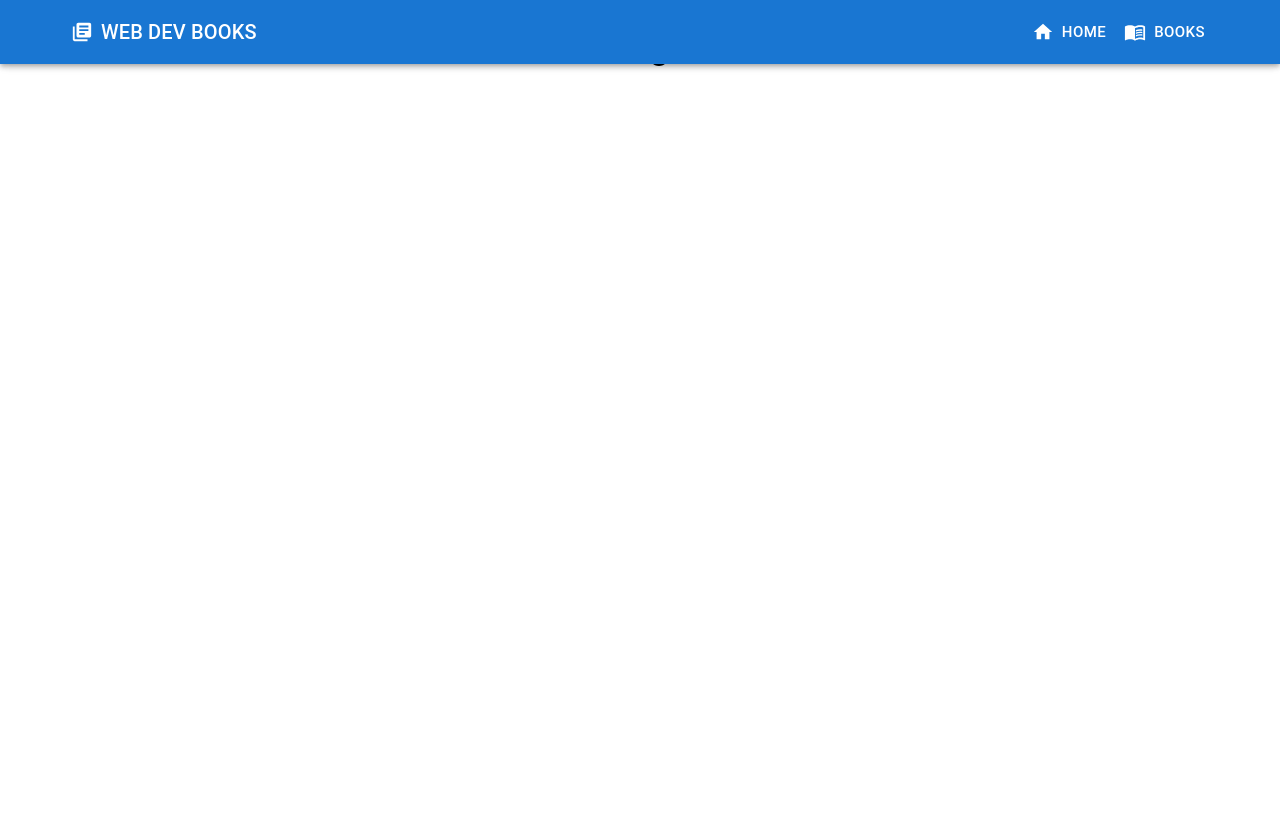
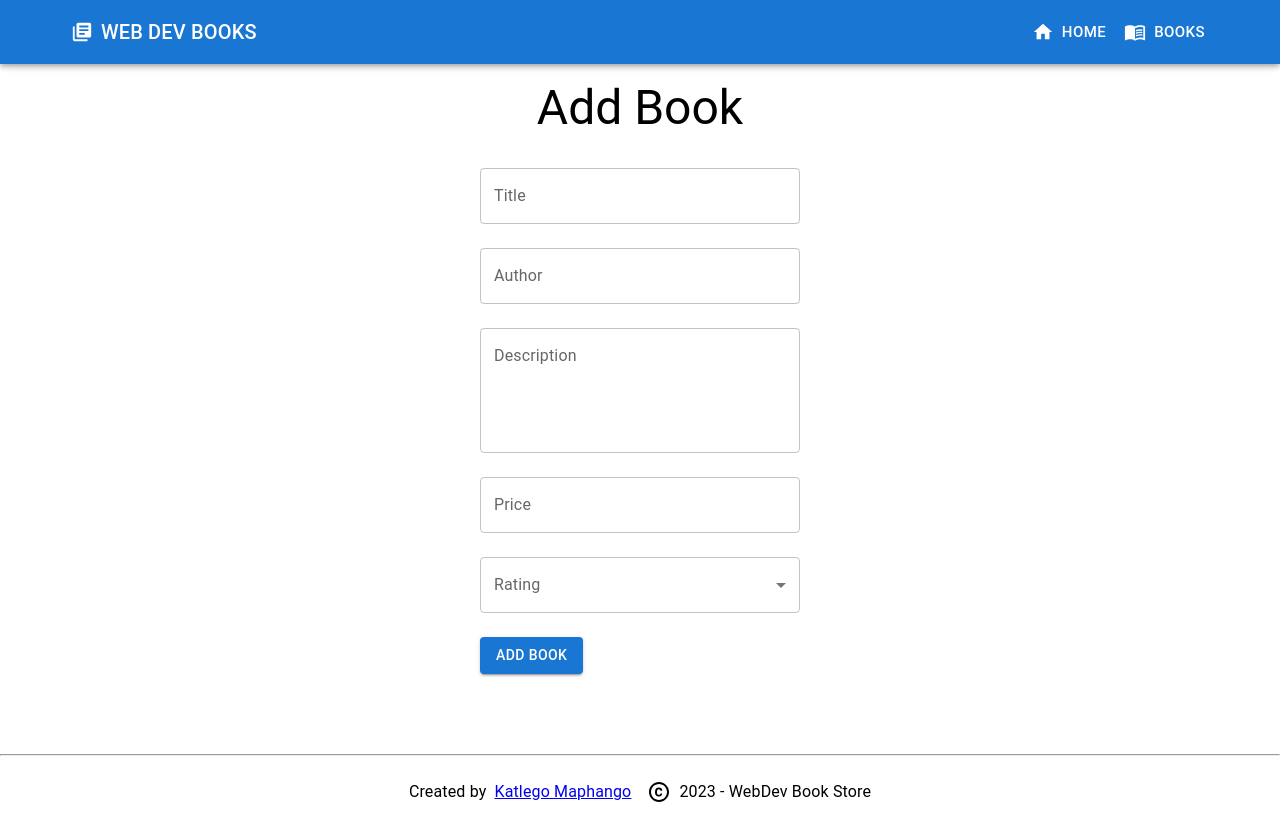
Before and after one commit to katlegomaphango/Web-dev-book-store, a React (Vite) app in the folder react-store/: page /AddBook in a window 1280 px wide. Before the commit the page ends 800 px from the top, so only its background shows below. Built offline with nearby package versions, Linux system fonts and the light colour scheme.

Commit message:
form layout

```diff
--- a/react-store/src/Components/AddBook.tsx
+++ b/react-store/src/Components/AddBook.tsx
@@ -1,9 +1,40 @@
+import { Box, Button, MenuItem, TextField, Typography } from "@mui/material"
 
 
 const AddBook = () => {
+
     return (
         <>
-        <div>Add book</div>
+        <Box my={10} width={"100%"} display={'flex'} flexDirection={"column"} justifyContent={"center"} alignItems={"center"}>
+            <Typography variant="h3">Add Book</Typography>
+            <form style={{width: '20rem'}}>
+                <Box mt={4}>
+                    <TextField label="Title" name="title" fullWidth />
+                </Box>
+                <Box mt={3}>
+                    <TextField label="Author" name="author" fullWidth />
+                </Box>
+                <Box mt={3}>
+                    <TextField label="Description" name="description" multiline rows={4}  fullWidth />
+                </Box>
+                <Box mt={3}>
+                    <TextField label="Price" name="price" fullWidth />
+                </Box>
+                <Box mt={3}>
+                    <TextField label="Rating" name="rating" select fullWidth>
+                        <MenuItem value={1}>1</MenuItem>
+                        <MenuItem value={2}>2</MenuItem>
+                        <MenuItem value={3}>3</MenuItem>
+                        <MenuItem value={4}>4</MenuItem>
+                        <MenuItem value={5}>5</MenuItem>
+                    </TextField>
+                </Box>
+
+                <Box mt={3}>
+                    <Button variant="contained" type="submit">Add Book</Button>
+                </Box>
+            </form>
+        </Box>
         </>
     )
 }
```
